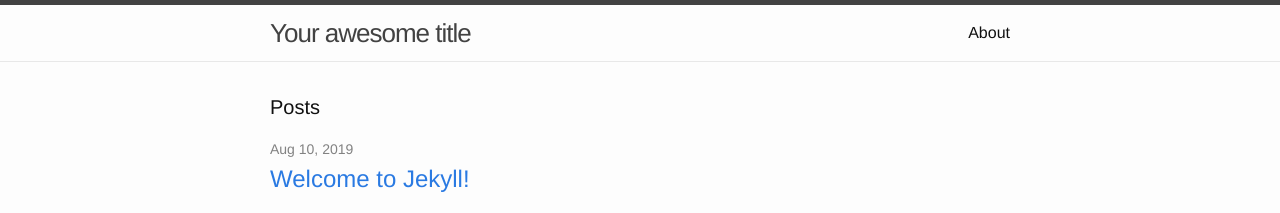
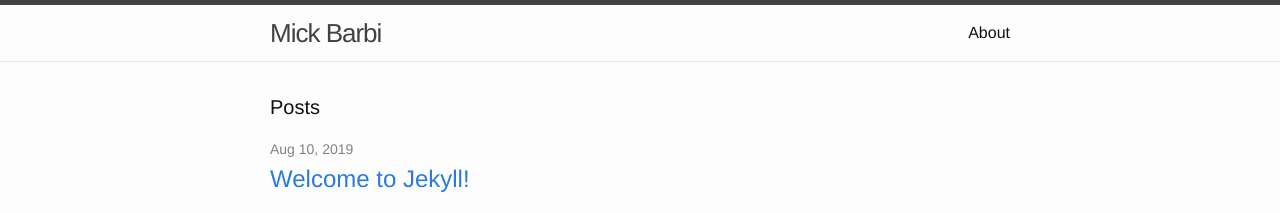
Before and after one commit to MickBarbi/mickbarbi.github.io, a Jekyll site: the page built from index.html, in a window 1280 px wide. Shown: the top 213 px of the page. Built offline with Jekyll 4.4.1, drawn with Linux system fonts in a browser that asks for light colours.

Commit message:
Update header.html

```diff
--- a/_includes/header.html
+++ b/_includes/header.html
@@ -2,7 +2,7 @@
 
   <div class="wrapper">
 
-    <a class="site-title" href="{{ site.baseurl }}/">{{ site.title }}</a>
+    <a class="site-title" href="mickbarbi.github.io">Mick Barbi</a>
 
     <nav class="site-nav">
       <a href="#" class="menu-icon">
@@ -12,7 +12,6 @@
           <path fill="#424242" d="M18,13.516C18,14.335,17.335,15,16.516,15H1.484C0.665,15,0,14.335,0,13.516l0,0 c0-0.82,0.665-1.484,1.484-1.484h15.031C17.335,12.031,18,12.696,18,13.516L18,13.516z"/>
         </svg>
       </a>
-
       <div class="trigger">
         {% for my_page in site.pages %}
           {% if my_page.title %}
@@ -21,7 +20,5 @@
         {% endfor %}
       </div>
     </nav>
-
   </div>
-
 </header>
```
